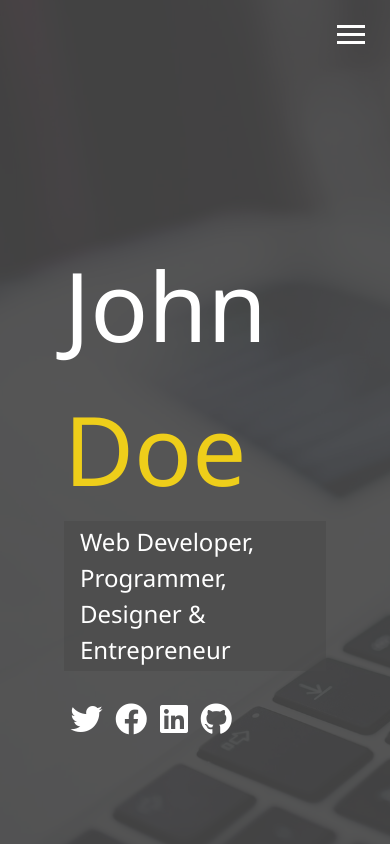
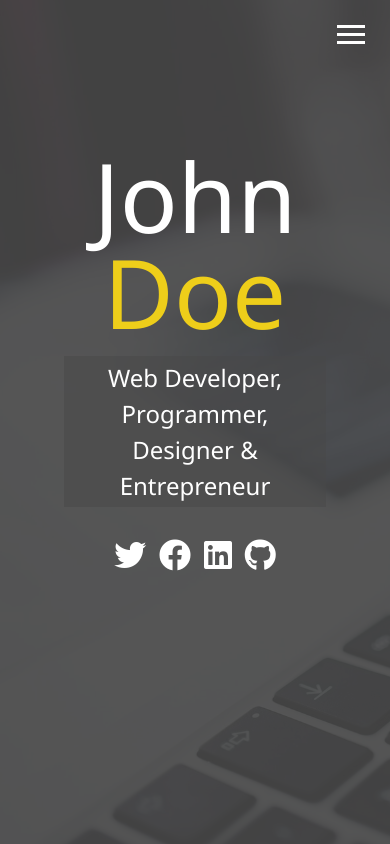
Before and after one commit to Mustafa-Hussien/modern_portfolio, a website: page dist/index.html in a window 390 px wide. Drawn offline with Linux system fonts and the light colour scheme.

Commit message:
Added media query & made menu overlay responsive

```diff
--- a/scss/_config.scss
+++ b/scss/_config.scss
@@ -27,3 +27,29 @@ $background-opacity: 0.9;
 		}
 	}
 }
+
+// Media queries
+
+@mixin mediaSm {
+	@media screen and (max-width: 500px) {
+		@content;
+	}
+}
+
+@mixin mediaMd {
+	@media screen and (max-width: 768px) {
+		@content;
+	}
+}
+
+@mixin mediaLg {
+	@media screen and (min-width: 769px) and (max-width: 1170px) {
+		@content;
+	}
+}
+
+@mixin mediaXl {
+	@media screen and (min-width: 1171px) {
+		@content;
+	}
+}
--- /dev/null
+++ b/scss/_media.scss
@@ -0,0 +1,61 @@
+// Large screens
+@include mediaXl {
+}
+
+// Desktop & laptops
+@include mediaLg {
+}
+
+// Tablets & Small laptops
+@include mediaMd {
+	.lg-heading {
+		line-height: 1;
+		margin-bottom: 1rem;
+	}
+
+	main {
+		text-align: center;
+		// align-items: center;
+
+		.icons {
+			justify-content: center;
+		}
+	}
+
+	.menu {
+		&-branding,
+		&-nav {
+			float: none;
+			width: 100%;
+		}
+
+		&-branding {
+			background-color: $primary-color;
+			transform: translate3d(100%, 0, 0);
+			height: 25vh;
+
+			.portrait {
+				width: 150px;
+				height: 150px;
+				background: url(/dist/imgs/portrait_small.jpg);
+			}
+		}
+
+		&-nav {
+			height: 75vh;
+			transform: translate3d(-100%, 0, 0);
+			font-size: 24px;
+
+			.nav-link {
+				font-size: 26px;
+			}
+		}
+	}
+}
+
+// Smartphones
+@include mediaSm {
+	main#home h1 {
+		margin-top: 10vh;
+	}
+}
--- a/scss/main.scss
+++ b/scss/main.scss
@@ -77,3 +77,5 @@ main {
 		}
 	}
 }
+
+@import "media";
```
Also changed, not shown: dist/css/main.css.
